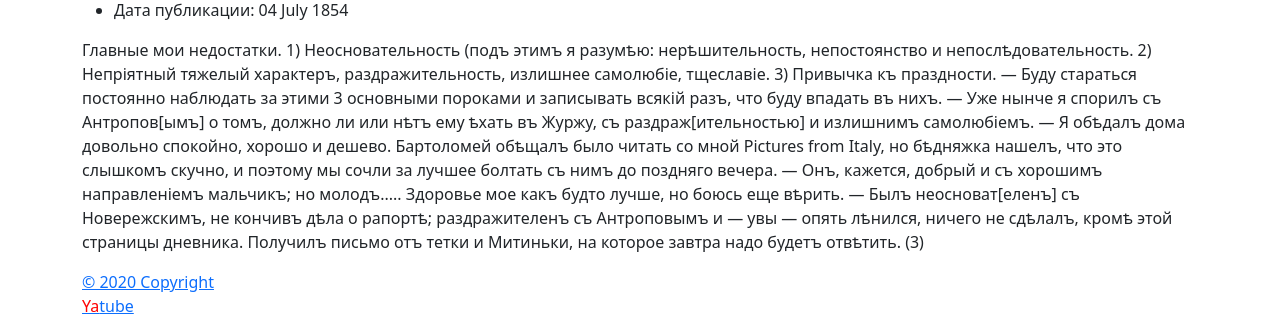
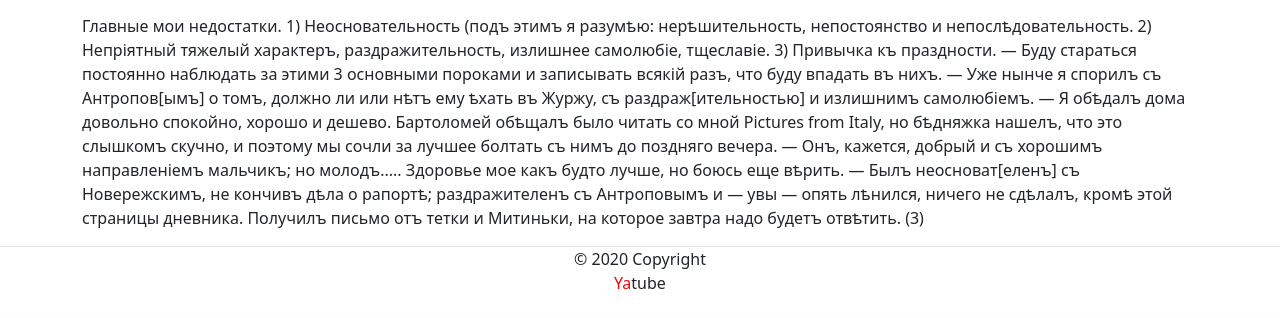
Before and after one commit to Mane26/hw02_community, a Django app: page / in a window 1280 px wide. Shown: the part 2417-2735 px from the top of the page. After the commit the page ends 2706 px from the top, so only its background shows below. Run offline with Django 3.2, Linux system fonts and the light colour scheme; data comes from the database, SQL or seed files in the repository.

Commit message:
Мой первый сайт

```diff
--- a/yatube/posts/admin.py
+++ b/yatube/posts/admin.py
@@ -3,6 +3,7 @@ from django.contrib import admin
 from .models import Group, Post
 
 
+@admin.register
 class GroupAdmin(admin.ModelAdmin):
     list_display = (
         'pk',
@@ -27,7 +28,3 @@ class PostAdmin(admin.ModelAdmin):
     list_filter = ('pub_date',)
     empty_value_display = '-пусто-'
     list_editable = ('group',)
-
-
-admin.site.register(Post, PostAdmin)
-admin.site.register(Group, GroupAdmin)
--- a/yatube/posts/models.py
+++ b/yatube/posts/models.py
@@ -1,10 +1,11 @@
+from django.contrib.auth import get_user_model
 from django.db import models
-from django.contrib.auth import get_user_model
 
 User = get_user_model()
 
 
 class Group(models.Model):
+    """Создание модели для таблицы Сообщества."""
     title = models.CharField(max_length=200, verbose_name='Group title')
     slug = models.SlugField(unique=True, verbose_name='Relative URL')
     description = models.TextField(
@@ -17,11 +18,8 @@ class Group(models.Model):
 
 
 class Post(models.Model):
-    # Тип: TextField
+    """Создание модели для таблицы Постов."""
     text = models.TextField()
-    # Тип поля: DateTimeField, для хранения даты и времени;
-    # параметр auto_now_add определяет, что в поле будет автоматически
-    # подставлено время и дата создания новой записи
     pub_date = models.DateTimeField(
         auto_now_add=True,
         verbose_name='Дата публикации',
@@ -30,12 +28,12 @@ class Post(models.Model):
         Group,
         blank=True,
         null=True,
-        on_delete=models.CASCADE,
+        on_delete=models.SET_NULL,
         related_name='posts'
     )
-    # Тип: ForeignKey, ссылка на модель User
     author = models.ForeignKey(
         User,
+        null=True,
         on_delete=models.CASCADE,
         related_name='posts'
     )
--- a/yatube/posts/urls.py
+++ b/yatube/posts/urls.py
@@ -1,8 +1,6 @@
-# posts/urls.py
 from django.urls import path
 
 from . import views
-# namespace должен быть объявлен при include и тут, в app_name
 app_name = 'posts'
 
 urlpatterns = [
--- a/yatube/posts/views.py
+++ b/yatube/posts/views.py
@@ -3,9 +3,11 @@ from django.shortcuts import get_object_or_404, render
 from .models import Group, Post
 
 COUNT_LAST_POSTS: int = 10
+"""Используем переменную константу COUNT_LAST_POSTS, требуется вывести последние 10 постов"""
 
 
 def group_posts(request, slug):
+    """Страница со списком постов - group_posts , отвечающая за запросы, содержимое постов из групп"""
     group = get_object_or_404(Group, slug=slug)
     posts = Post.objects.filter(group=group)[:COUNT_LAST_POSTS]
     context = {
@@ -16,6 +18,7 @@ def group_posts(request, slug):
 
 
 def index(request):
+    """Главная страница сайта - index, которая выводит последние 10 постов"""
     posts = Post.objects.all()[:COUNT_LAST_POSTS]
     context = {
         'posts': posts,
--- a/yatube/templates/base.html
+++ b/yatube/templates/base.html
@@ -14,10 +14,7 @@
     <meta name="theme-color" content="#ffffff"
     <!-- Подключен файл со стандартными стилями бустрап -->
     {% load static %}
-    <link
-      rel="stylesheet">
-      href="{% static 'css/bootstrap.min.css' %}"
-
+    <link rel="stylesheet">
     <title>{% block title %}{% endblock title %}</title>
   </head>
   <body>
--- a/yatube/templates/includes/footer.html
+++ b/yatube/templates/includes/footer.html
@@ -1,14 +1,7 @@
-<header>
-    <!-- Использованы классы Bootstrap для создания типовой навигации с логотипом-->
-    <!-- В дальнейшем здесь будет создано полноценное меню-->
-    {% load static%}
-    <div class="container">
-        <a class "navbar navbar-light" href="index.html">
-            {% load static%}
-            <link href="https://cdn.jsdelivr.net/npm/bootstrap@5.0.2/dist/css/bootstrap.min.css" rel="stylesheet" integrity="sha384-EVSTQN3/azprG1Anm3QDgpJLIm9Nao0Yz1ztcQTwFspd3yD65VohhpuuCOmLASjC" crossorigin="anonymous">
-            © 2020 Copyright <br>
-            <span  style="color:red"> Ya</span>tube
-            </a>
-        </div>
-    </nav>
-</header>
+{% load static%}
+<!-- В дальнейшем здесь будет создано полноценное меню-->
+<footer  class="page-footer font-small blue border-top">
+    <div class="footer-copyright text-center ру-3">© 2020 Copyright
+        <p><span  style="color:red"> Ya</span>tube
+    </div>
+</footer >
--- a/yatube/templates/includes/header.html
+++ b/yatube/templates/includes/header.html
@@ -1,10 +1,10 @@
+{% load static%}
 <header>
     <!-- Использованы классы Bootstrap для создания типовой навигации с логотипом-->
     <!-- В дальнейшем здесь будет создано полноценное меню-->
     <nav class="navbar navbar-light" style = "background-color: lightskyblue">
         <div class="container">
             <a class "navbar navbar-light" href="index.html">
-                {% load static%}
                 <link href="https://cdn.jsdelivr.net/npm/bootstrap@5.0.2/dist/css/bootstrap.min.css" rel="stylesheet" integrity="sha384-EVSTQN3/azprG1Anm3QDgpJLIm9Nao0Yz1ztcQTwFspd3yD65VohhpuuCOmLASjC" crossorigin="anonymous">
                 <img src="{% static 'img/logo.png' %}" width="30" height="30" class="d-inline-block align-top" alt="">
                 <!-- тег span используется для добавления нужных стилей отдельным участкам-->
--- a/yatube/templates/posts/index.html
+++ b/yatube/templates/posts/index.html
@@ -20,7 +20,7 @@
         </ul>
         <p>{{post.text }}</p>
         {% if post.group  and not group %}
-            <a href="{% url 'posts:group_list' post.group.slug %}">все записи группы</a>
+            <a href="{% url 'posts:group_list' post.group.slug  %}">все записи группы</a>
             {% endif %}
         {% if not forloop.last %}<hr>{% endif %}
         </article>
```
Also changed, not shown: yatube/posts/migrations/0001_initial.py.
